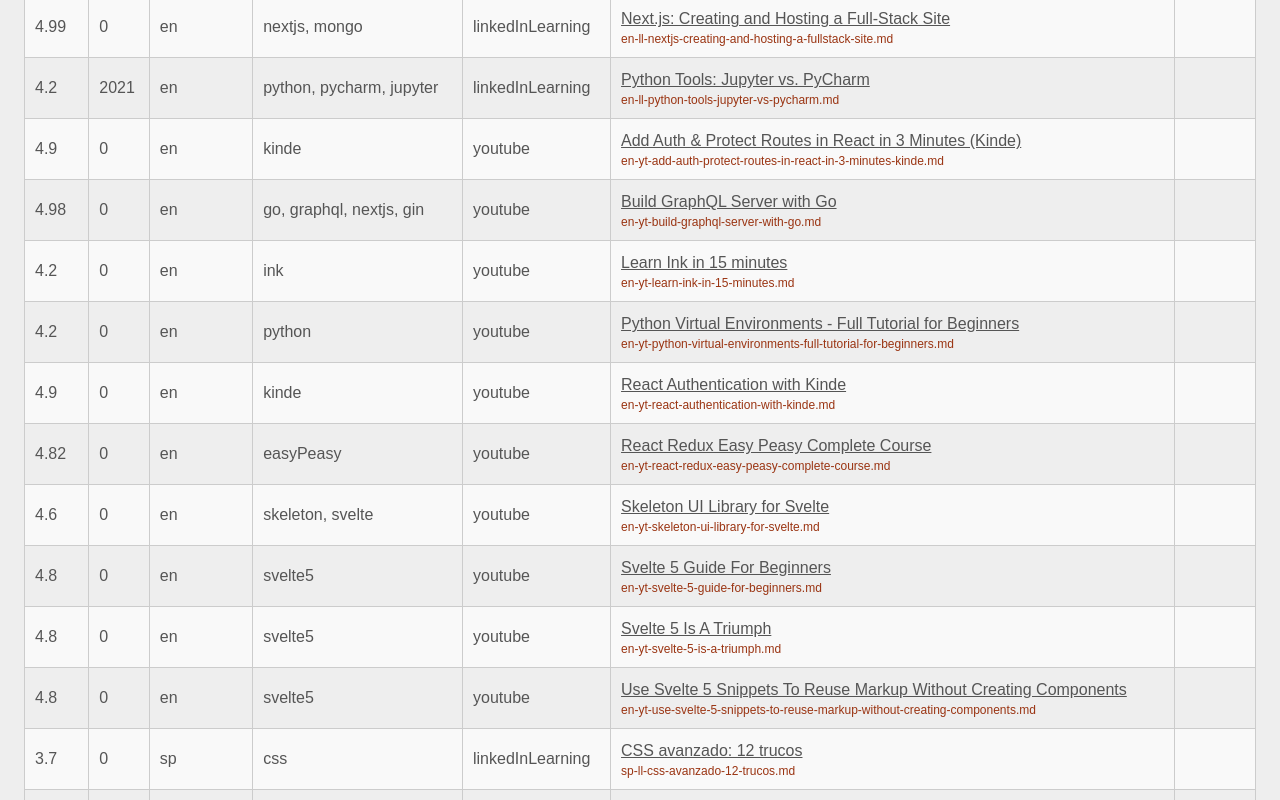
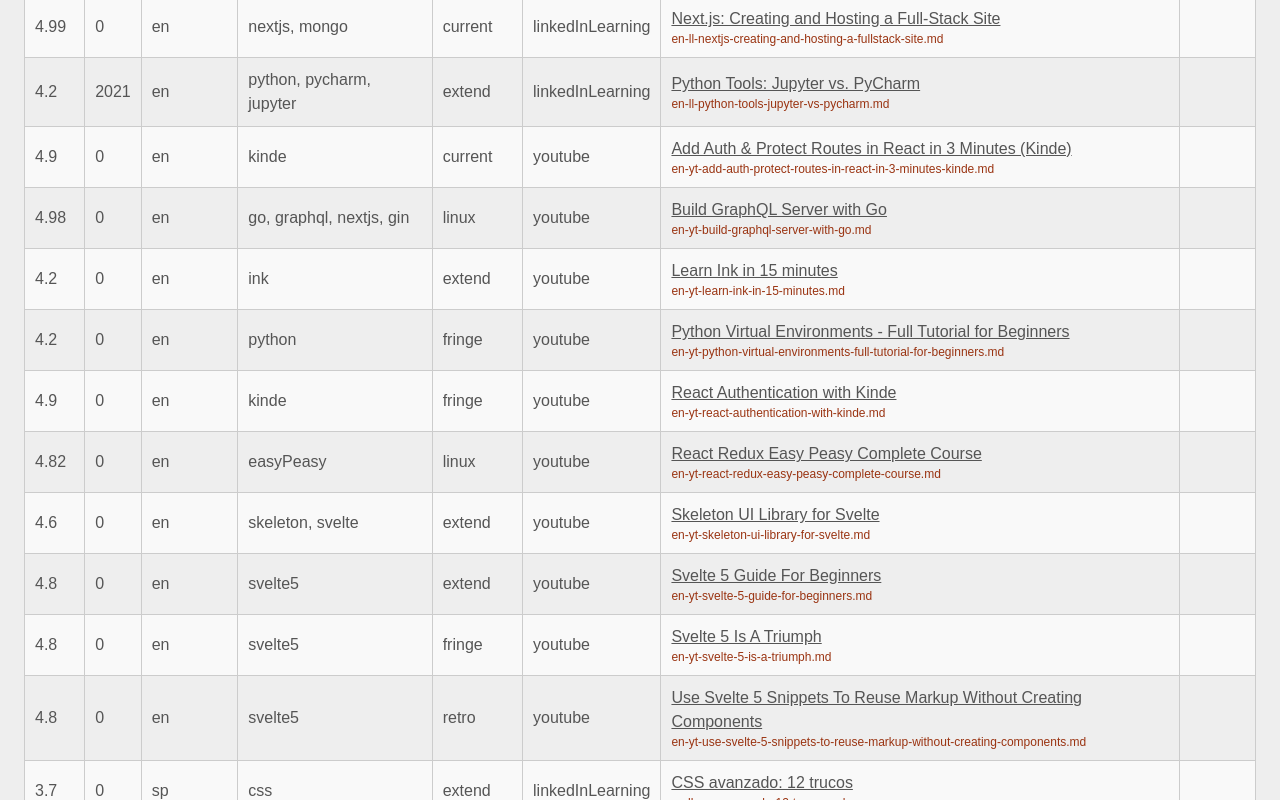
Before and after one commit to edwardtanguay/techlanglearn, a SvelteKit app: page /tutorials in a window 1280 px wide. Shown: the part 620-1420 px from the top of the page. Built offline with nearby package versions, Linux system fonts and the light colour scheme.

Commit message:
showing mock category

```diff
--- /dev/null
+++ b/src/appTools.ts
@@ -0,0 +1,18 @@
+import { getRandomIndex } from './tools';
+import type { Category } from './types';
+
+export const getCategoryItem = (topics: string): Category => {
+	const categories: Category[] = [
+		{ idCode: 'current', topics: ['react', 'go'], description: '' },
+		{
+			idCode: 'retro',
+			topics: ['vba', 'php', 'perl', 'java', 'googleSheets', 'regex'],
+			description: ''
+		},
+		{ idCode: 'fringe', topics: [], description: '' },
+		{ idCode: 'extend', topics: [], description: '' },
+		{ idCode: 'linux', topics: ['sed', 'awk'], description: '' }
+	];
+	console.log(topics);
+	return categories[getRandomIndex(categories.length)];
+};
--- a/src/dataModel.ts
+++ b/src/dataModel.ts
@@ -2,6 +2,7 @@
 import type { Flashcard, Tutorial, Stats } from './types';
 import rawStats from './data/stats.json';
 import rawTutorials from './data/tutorials.json';
+import * as appTools from './appTools';
 
 export const getFlashcards = (): Flashcard[] => {
 	const flashcards: Flashcard[] = [];
@@ -34,7 +35,8 @@
 			description: rawTutorial.description,
 			platform: rawTutorial.platform,
 			fileIdCode: rawTutorial.fileIdCode,
-			status: rawTutorial.status
+			status: rawTutorial.status,
+			category: appTools.getCategoryItem(rawTutorial.topics)
 		};
 		tutorials.push(tutorial);
 	}
--- a/src/routes/tutorials/+page.svelte
+++ b/src/routes/tutorials/+page.svelte
@@ -24,6 +24,7 @@
 					<th class="cursor-pointer" on:click={() => handleToggleSortColumn('year')}>Year</th>
 					<th class="cursor-pointer" on:click={() => handleToggleSortColumn('language')}>Language</th>
 					<th>Topics</th>
+					<th>Category</th>
 					<th>Platform</th>
 					<th>Title</th>
 					<th>Status</th>
@@ -36,6 +37,7 @@
 						<td>{tutorial.year}</td>
 						<td>{tutorial.language}</td>
 						<td>{tutorial.topics}</td>
+						<td>{tutorial.category.idCode}</td>
 						<td>{tutorial.platform}</td>
 						<td>
 							<p><a class="underline" target="_blank" href={tutorial.url}>{tutorial.title}</a></p>
--- a/src/tools.ts
+++ b/src/tools.ts
@@ -14,7 +14,11 @@
  *
  * nnn
  */
-export const getRandomItemsFromArray = <T>(arr:T[], amount: number) : T[] => {
-	const shuffled = [...arr].sort(() => .5 - Math.random());
+export const getRandomItemsFromArray = <T>(arr: T[], amount: number): T[] => {
+	const shuffled = [...arr].sort(() => 0.5 - Math.random());
 	return shuffled.slice(0, amount);
 };
+
+export const getRandomIndex = (length: number): number => {
+	return Math.floor(Math.random() * length);
+};
```
Also changed, not shown: src/types.ts (+7 -0 lines).
